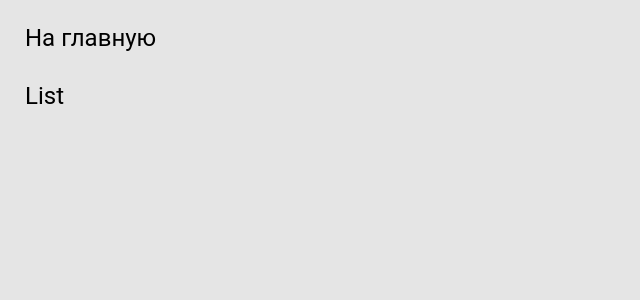
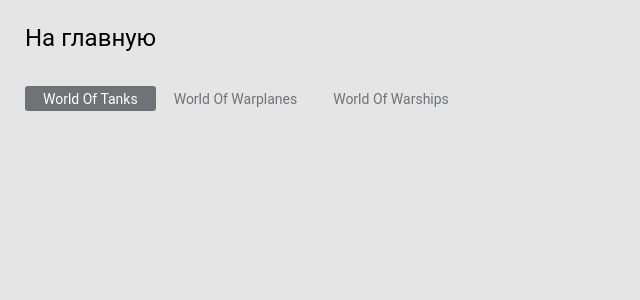
Before and after one commit to nikita-sokol/warg, a React (Create React App) app: page /list in a window 1280 px wide. Shown: the top 300 px of the page, without its empty margins (0-640 px from the left). Built offline with nearby package versions, Linux system fonts and the light colour scheme; a web font is replaced by a local one.

Commit message:
list: finish

```diff
--- a/src/pages/list/List.jsx
+++ b/src/pages/list/List.jsx
@@ -1,13 +1,50 @@
-import React from 'react';
+import React, {useState,useRef, useEffect} from 'react';
 import { Link } from 'react-router-dom';
 
 const List = () => {
 
+   const [activeList, setActiveList] = useState(false);
+   const [list] = useState([
+      'World Of Tanks', 'World Of Warplanes', 'World Of Warships'
+   ]);
+   const [activeItem, setActiveItem] = useState(list[0]);
+
+   const handlerActiveItem = (item) => {
+      if (activeItem !== item) {
+         setActiveItem(item);
+      }
+   }
+
+   const activateList = () => {
+      setActiveList(true);
+   };
+   const deactivate = (e) => {
+      if (!e.target.closest('.list')) {
+         setActiveList(false);
+      }
+   };
+   const listEl = useRef(null);
+
+   useEffect(()=>{
+      document.addEventListener('click',deactivate);
+      return ()=>{
+         document.removeEventListener('click',deactivate);
+      }
+   },[])
 
    return (
-      <div className='page container'>
+      <div className='container'>
          <div className="back"><Link to="/">На главную</Link></div>
-         List
+         <div className="list-box">
+            <ul ref={listEl} className={activeList ? 'list _active' : 'list'} onClick={activateList}>
+               {list.map(item => {
+                  return <li className={activeItem===item ? 'list-item _active' : 'list-item'} key={item} onClick={()=>handlerActiveItem(item)}>{item}</li>;
+               })}
+               <div className={activeList ? 'indicator _arrow' : 'indicator'}>
+                  <div className="indicator-line"></div>
+               </div>
+            </ul>
+         </div>
       </div>
    );
 };
--- a/src/pages/search/Search.jsx
+++ b/src/pages/search/Search.jsx
@@ -4,7 +4,7 @@
 
 const Search = () => {
    return (
-      <div className='page container'>
+      <div className='container'>
          <div className="back"><Link to="/">На главную</Link></div>
          <SearchForm btnText={'НАЙТИ'} placehldrText={'поиск'}/>
          <SearchForm btnText={'GO'} placehldrText={'search'}/>
--- a/src/styles/ui/list.scss
+++ b/src/styles/ui/list.scss
@@ -0,0 +1,123 @@
+.list {
+   &-box {
+   }
+   cursor: pointer;
+   display: inline-flex;
+   flex-direction: column;
+   position: relative;
+   background: #f4f4f4;
+   border: 1px solid #c8c8c8;
+   box-shadow: 0px 0px 1px 1px rgba(0, 0, 0, 0.05), inset 2px -2px 0px #ffffff, inset -2px 2px 0px #ffffff;
+   padding: 6px 12px 6px 5px;
+   &-item {
+      cursor: pointer;
+      font-family: $roboto;
+      font-weight: 400;
+      font-size: 14px;
+      line-height: 16px;
+      padding: 4px 5px 5px 22px;
+      color: #707275;
+      transition: all 0.1s;
+      display: none;
+      &._active {
+         display: block;
+         color: #2a2a2a;
+      }
+   }
+   &._active {
+      cursor: default;
+      padding-left: 9px;
+      // padding-top: 1px;
+      // padding-bottom: 1px;
+      .list-item {
+         display: block;
+         @for $i from 1 through 3 {
+            &:nth-child(#{$i})._active ~ .indicator {
+               top: 12px + 25px * ($i - 1);
+            }
+         }
+      }
+   }
+}
+.indicator {
+   position: absolute;
+   cursor: pointer;
+   width: 12px;
+   height: 10px;
+   top: 12px;
+   left: 10px;
+   z-index: 100;
+   display: flex;
+   justify-content: center;
+   align-items: center;
+   transition: all 0.4s;
+   .indicator-line {
+      position: absolute;
+      width: 100%;
+      height: 2px;
+      background: #707275;
+      &::before {
+         content: "";
+         position: absolute;
+         right: 0;
+         width: 100%;
+         height: 2px;
+         background: #707275;
+         transform: translateY(-4px);
+         transition: all 0.3s;
+      }
+
+      &::after {
+         content: "";
+         position: absolute;
+         right: 0;
+         width: 100%;
+         height: 2px;
+         background: #707275;
+         transform: translateY(4px);
+         transition: all 0.4s;
+      }
+   }
+   &._arrow {
+      .indicator-line {
+         &::before {
+            width: 4px;
+            height: 1px;
+            background: #000;
+            transform: translateY(-1px) rotate(45deg);
+         }
+         &::after {
+            width: 4px;
+            height: 1px;
+            background: #000;
+            transform: translateY(3px) rotate(-45deg);
+         }
+      }
+   }
+}
+
+@media screen and (min-width: 801px) {
+   .list {
+      flex-direction: row;
+      background: none;
+      border: none;
+      box-shadow: none;
+      padding: 0;
+      &-item {
+         display: block;
+         padding: 5px 18px 4px;
+         &._active {
+            padding: 5px 18px 4px;
+            background: #707275;
+            border-radius: 3px;
+            color: #fff;
+         }
+      }
+      &._active {
+         padding: 0;
+      }
+   }
+   .indicator {
+      display: none;
+   }
+}
```
